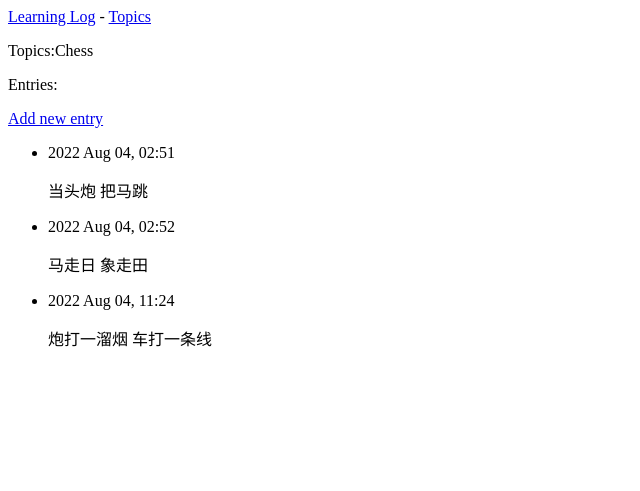
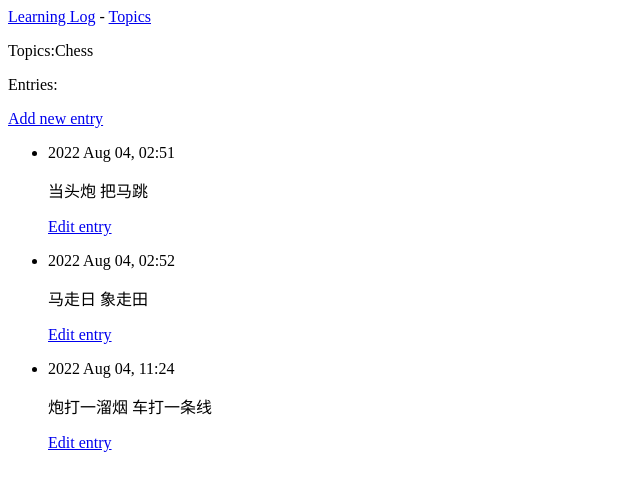
Before and after one commit to LuoWalker/Python, a Django app: page /topic/1/ in a window 1280 px wide. Shown: the top 491 px of the page, without its empty margins (0-640 px from the left). Run offline with Django 3.2, Linux system fonts and the light colour scheme; data comes from the database, SQL or seed files in the repository; both versions use the stored data as it was after the commit.

Commit message:
修改entry

```diff
--- a/web_django/learning_log/learning_logs/templates/learning_logs/topic.html
+++ b/web_django/learning_log/learning_logs/templates/learning_logs/topic.html
@@ -12,6 +12,9 @@
             <li>
                 <p>{{ entry.date_added|date:'Y M d, H:i' }}</p>
                 <p>{{ entry.text|linebreaks }}</p>
+                <p>
+                    <a href="{% url 'edit_entry' entry.id %}">Edit entry</a>
+                </p>
             </li>
         {% empty %}
             <li>无</li>
--- a/web_django/learning_log/learning_logs/urls.py
+++ b/web_django/learning_log/learning_logs/urls.py
@@ -14,6 +14,7 @@ urlpatterns = [
     path('topics/', views.topics, name='topics'),  # 主题列表
     path('topic/<int:topic_id>/', views.topic, name='topic'),  # 特定主题
     path('new_topic/', views.new_topic, name='new_topic'),  # 新建主题
-    path('new_entry/<int:topic_id>/', views.new_entry, name='new_entry')
+    path('new_entry/<int:topic_id>/', views.new_entry, name='new_entry'),  # 新建条目
+    path('edit_entry/<int:entry_id>', views.edit_entry, name='edit_entry'),  # 修改条目
 
 ]
--- a/web_django/learning_log/learning_logs/views.py
+++ b/web_django/learning_log/learning_logs/views.py
@@ -1,6 +1,6 @@
 from multiprocessing import context
 from django.shortcuts import redirect, render
-from .models import Topic
+from .models import Topic, Entry
 from .forms import TopicForm, EntryForm
 
 # Create your views here.
@@ -55,3 +55,18 @@ def new_entry(request, topic_id):
 
     context = {'topic': topic, 'form': form}
     return render(request, 'learning_logs/new_entry.html', context)
+
+
+def edit_entry(request, entry_id):
+    entry = Entry.objects.get(id=entry_id)
+    topic = entry.topic
+
+    if request.method != 'POST':
+        form = EntryForm(instance=entry)
+    else:
+        form = EntryForm(instance=entry, data=request.POST)
+        if form.is_valid():
+            form.save()
+            return redirect('topic', topic_id=topic.id)
+    context = {'entry': entry, 'topic': topic, 'form': form}
+    return render(request, 'learning_logs/edit_entry.html', context)
```
Also changed, not shown: web_django/learning_log/learning_logs/templates/learning_logs/edit_entry.html (added, +14 -0 lines), web_django/learning_log/db.sqlite3.
